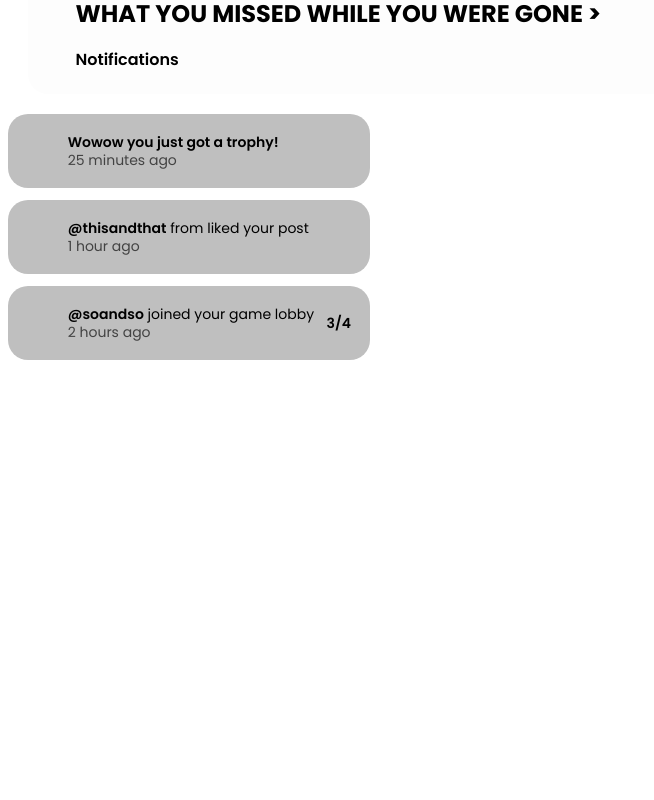
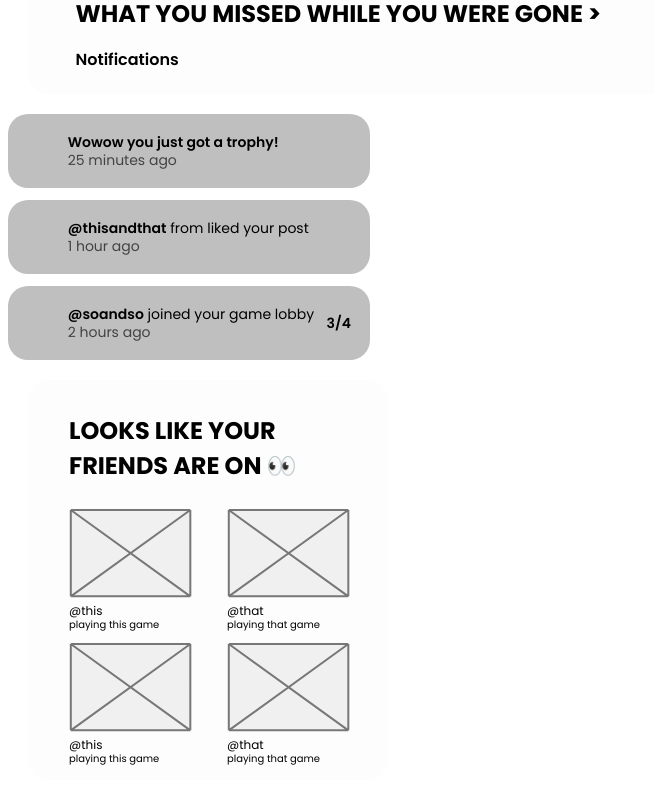
Before and after one commit to king-kapi/kapi-web, a Next.js app: page /components in a window 1280 px wide. Shown: the part 3177-3977 px from the top of the page, without its empty margins (0-654 px from the left). Before the commit the page ends 3549 px from the top, so only its background shows below. Built offline with nearby package versions, Linux system fonts and the light colour scheme; no server answers; the database is empty; some icons are missing.

Commit message:
Game Widget

```diff
--- /dev/null
+++ b/components/GameWidget.tsx
@@ -0,0 +1,97 @@
+
+
+import styles from '../styles/GameWidget.module.css';
+
+function GameWidget() {
+  return (
+    <div className={styles.GameWidgetContainer}>
+      <div className={styles.TitleContainer}>
+        <h1 className={styles.Title}>LOOKS LIKE YOUR FRIENDS ARE ON 👀</h1>
+      </div>
+      <div className={styles.ContentContainer}>
+        <div className={styles.GameContainer}>
+          <div className={styles.GameImg}>
+            <svg
+              xmlns="http://www.w3.org/2000/svg"
+              width="123"
+              height="89"
+              viewBox="0 0 123 89"
+              fill="none"
+            >
+              <path d="M121.318 1.04297V87.3739H1.79883V1.04297H121.318Z" fill="#F0F0F0" />
+              <path
+                d="M1.79883 1.04297L121.318 87.3739M1.79883 1.04297V87.3739M1.79883 1.04297H121.318M121.318 87.3739V1.04297M121.318 87.3739H1.79883M121.318 1.04297L1.79883 87.3739"
+                stroke="#777777"
+                stroke-width="2"
+              />
+            </svg>
+          </div>
+          <div className={styles.Username}>@this</div>
+          <div className={styles.Game}>playing this game</div>
+        </div>
+        <div className={styles.GameContainer}>
+          <div className={styles.GameImg}>
+            <svg
+              xmlns="http://www.w3.org/2000/svg"
+              width="123"
+              height="89"
+              viewBox="0 0 123 89"
+              fill="none"
+            >
+              <path d="M121.318 1.04297V87.3739H1.79883V1.04297H121.318Z" fill="#F0F0F0" />
+              <path
+                d="M1.79883 1.04297L121.318 87.3739M1.79883 1.04297V87.3739M1.79883 1.04297H121.318M121.318 87.3739V1.04297M121.318 87.3739H1.79883M121.318 1.04297L1.79883 87.3739"
+                stroke="#777777"
+                stroke-width="2"
+              />
+            </svg>
+          </div>
+          <div className={styles.Username}>@that</div>
+          <div className={styles.Game}>playing that game</div>
+        </div>
+        <div className={styles.GameContainer}>
+          <div className={styles.GameImg}>
+            <svg
+              xmlns="http://www.w3.org/2000/svg"
+              width="123"
+              height="89"
+              viewBox="0 0 123 89"
+              fill="none"
+            >
+              <path d="M121.318 1.04297V87.3739H1.79883V1.04297H121.318Z" fill="#F0F0F0" />
+              <path
+                d="M1.79883 1.04297L121.318 87.3739M1.79883 1.04297V87.3739M1.79883 1.04297H121.318M121.318 87.3739V1.04297M121.318 87.3739H1.79883M121.318 1.04297L1.79883 87.3739"
+                stroke="#777777"
+                stroke-width="2"
+              />
+            </svg>
+          </div>
+          <div className={styles.Username}>@this</div>
+          <div className={styles.Game}>playing this game</div>
+        </div>
+        <div className={styles.GameContainer}>
+          <div className={styles.GameImg}>
+            <svg
+              xmlns="http://www.w3.org/2000/svg"
+              width="123"
+              height="89"
+              viewBox="0 0 123 89"
+              fill="none"
+            >
+              <path d="M121.318 1.04297V87.3739H1.79883V1.04297H121.318Z" fill="#F0F0F0" />
+              <path
+                d="M1.79883 1.04297L121.318 87.3739M1.79883 1.04297V87.3739M1.79883 1.04297H121.318M121.318 87.3739V1.04297M121.318 87.3739H1.79883M121.318 1.04297L1.79883 87.3739"
+                stroke="#777777"
+                stroke-width="2"
+              />
+            </svg>
+          </div>
+          <div className={styles.Username}>@that</div>
+          <div className={styles.Game}>playing that game</div>
+        </div>
+      </div>
+    </div>
+  );
+}
+
+export { GameWidget };
--- a/pages/components.tsx
+++ b/pages/components.tsx
@@ -4,6 +4,7 @@ import { InterestsWidget } from '@/components/InterestsWidget';
 import LoginStatus from '@/components/LoginStatus';
 import { NotificationsWidget } from '@/components/NotificationsWidget';
 import { Notification } from '@/src/models/Notification';
+import { GameWidget } from '@/components/GameWidget';
 import Head from 'next/head';
 import NotificationBubble from '../components/NotificationBubble';
 import SearchBar from '../components/SearchBar';
@@ -49,12 +50,13 @@ export default function Components() {
         <SideNav />
         <SearchBar />
         <AchievementsWidget />
-        <InterestsWidget/>
+        <InterestsWidget />
         <CustomizeDashboard />
         <NotificationsWidget notifications={notifications} />
         {notifications.map((notification, index) => (
           <NotificationBubble key={index} notification={notification} />
         ))}
+        <GameWidget />
       </main>
     </>
   );
--- /dev/null
+++ b/styles/GameWidget.module.css
@@ -0,0 +1,58 @@
+@import url('https://fonts.googleapis.com/css2?family=Poppins:wght@400;600;700&display=swap');
+
+.GameWidgetContainer {
+    font-family: 'Poppins', sans-serif;
+    width: 22.5rem;
+    height: 25rem;
+    background-color: #fdfdfd;
+    margin: 20px;
+    border-radius: 20px;
+    display: flex;
+    flex-direction: column;
+    align-items: center;
+    justify-content: center;
+    gap: .625rem;
+}
+
+.TitleContainer {
+    color: black;
+    width: 17.375rem;
+}
+
+.Title {
+    font-size: 1.5rem;
+    font-weight: 700;
+}
+
+.ContentContainer {
+    height: 15.875rem;
+    width: 17.375rem;
+    display: flex;
+    flex-wrap: wrap;
+    justify-content: space-between;
+}
+
+.GameContainer {
+    color: black;
+    transition: .8s;
+}
+
+.GameContainer:hover {
+    transform: scale(1.02);
+}
+
+.GameImg {
+    width: 7.5rem;
+    height: 5.375rem;
+}
+
+.Username {
+    margin-top: .625rem;
+    line-height: .75rem;
+    font-size: .75rem;
+}
+
+.Game {
+    font-size: .625rem;
+    margin-bottom: .625rem;
+}
```
